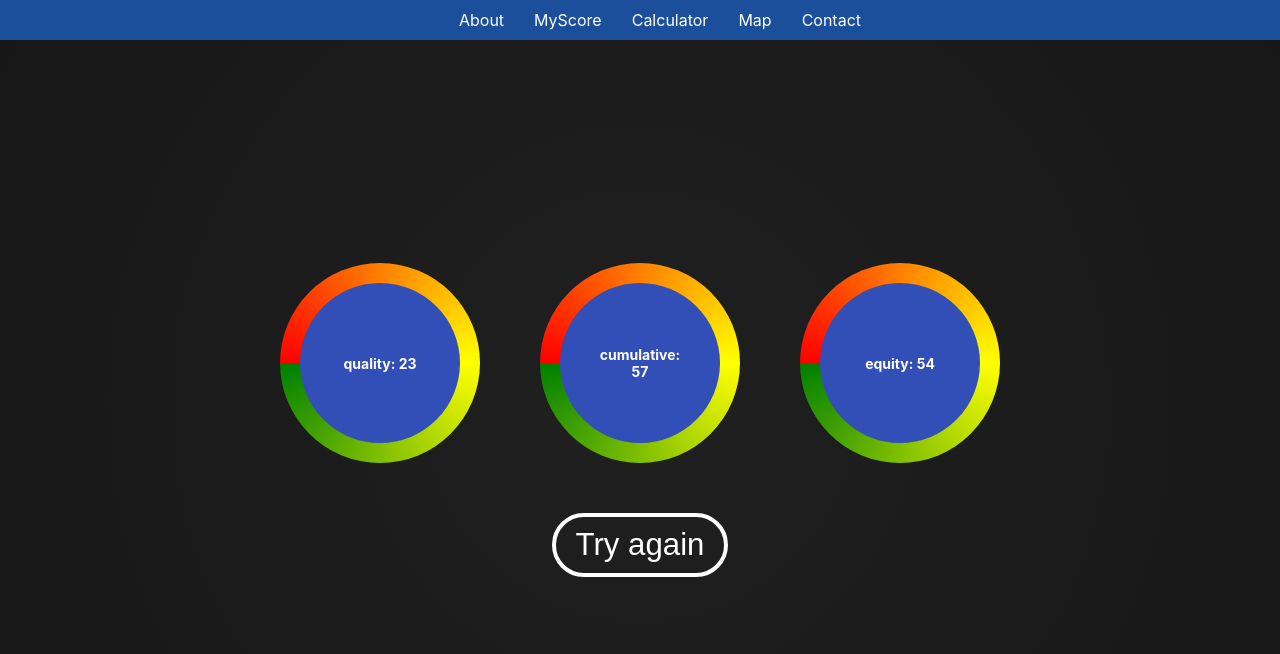
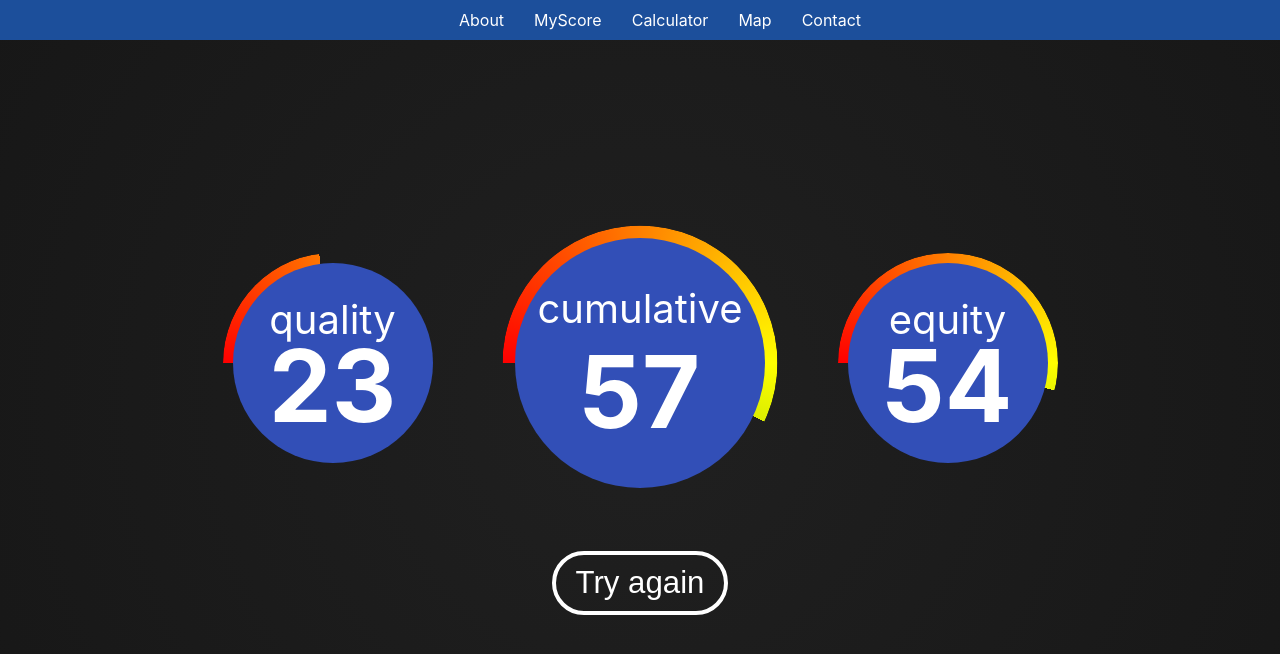
Before and after one commit to jacknelsongardner/Transit-Equity-Tool, a React (Create React App) app in the folder quality-equitable-access-frontend/: page / in a window 1280 px wide. Both pictures are taken after a click on the button "Find your Score". Shown: the top 654 px of the page. Built offline with nearby package versions, Linux system fonts and the light colour scheme; no server answers.

Commit message:
Modified ScoreDisplay
Modified ScoreDisplay to be easier on the eyes and show more emphasis on the value (32, 54, etc) than the label (quality, equity, etc)

```diff
--- a/quality-equitable-access-frontend/src/App.js
+++ b/quality-equitable-access-frontend/src/App.js
@@ -80,9 +80,9 @@ function App() {
           <div>
 
             <div style={{ display: 'flex', justifyContent: 'space-between', alignItems: 'center', paddingTop: '20px' }}>
-              <ScoreDisplay targetPercentage={qualityValue} text={`quality: ${qualityValue}`} />
-              <ScoreDisplay targetPercentage={cumulativeValue} text={`cumulative: ${cumulativeValue}`}/>
-              <ScoreDisplay targetPercentage={equityValue} text={`equity: ${equityValue}`} />
+              <ScoreDisplay targetPercentage={qualityValue} diameter={200} text={`quality`} number={qualityValue} />
+              <ScoreDisplay targetPercentage={cumulativeValue} diameter={250} text={`cumulative`} number={cumulativeValue}/>
+              <ScoreDisplay targetPercentage={equityValue} diameter={200} text={`equity`} number={equityValue} />
             </div>
             <div style={{paddingTop:'20px'}}>
               <button onClick={handleAddressClick}>Try again</button>
--- a/quality-equitable-access-frontend/src/ScoreDisplay.js
+++ b/quality-equitable-access-frontend/src/ScoreDisplay.js
@@ -1,22 +1,67 @@
 import React, { useState, useEffect } from 'react';
-import './ScoreDisplay.css'; // Assuming your CSS is in Circle.css
 
-const outerWidth = .1;
+const outerWidth = 0.1;
 
-const ScoreDisplay = ({ targetPercentage, text, diameter }) => {
+const ScoreDisplay = ({ targetPercentage, text, number, diameter }) => {
   const [percentage, setPercentage] = useState(0);
 
+  const outerDiameter = diameter + (outerWidth * diameter);
 
   const outerStyle = {
-    width: diameter,
-    height: diameter,
-    '--percentage': percentage
+    position: 'absolute',
+    top: '50%',
+    left: '50%',
+    width: `${diameter}px`,
+    height: `${diameter}px`,
+    borderRadius: '50%',
+    backgroundColor: 'rgb(50, 79, 183)',
+    transform: 'translate(-50%, -50%)', // Centers the outer circle within the container
   };
 
   const innerStyle = {
-    width: diameter + (outerWidth*diameter),
-    height: diameter + (outerWidth*diameter)
-  }
+    position: 'absolute',
+    top: '50%',
+    left: '50%',
+    width: `${outerDiameter}px`,
+    height: `${outerDiameter}px`,
+    borderRadius: '50%',
+    background: 'conic-gradient(red 0%, yellow 50%, green 100%)',
+    mask: `conic-gradient(#000 ${percentage}%, transparent 0 100%)`,
+    WebkitMask: `conic-gradient(#000 ${percentage}%, transparent 0 100%)`,
+    transform: 'translate(-50%, -50%) rotate(-90deg)', // Centers the inner circle and rotates
+    transformOrigin: 'center',
+    transition: 'mask 0.5s ease, -webkit-mask 0.5s ease',
+  };
+
+  const containerStyle = {
+    position: 'relative',
+    width: `${outerDiameter}px`,
+    height: `${outerDiameter}px`,
+    marginLeft: '30px',
+    marginRight: '30px',
+    marginBottom: '30px',
+  };
+
+  const textStyle = {
+    position: 'absolute',
+    top: '30%',
+    left: '50%',
+    transform: 'translate(-50%, -50%)',
+
+    color: '#ffffff',
+    fontSize: '40px',
+  };
+
+  const numberStyle = {
+    position: 'absolute',
+    top: '60%',
+    left: '50%',
+    transform: 'translate(-50%, -50%)',
+
+    color: '#ffffff',
+    fontWeight: 'bold',
+    fontSize: '100px',
+  };
 
   useEffect(() => {
     const animation = requestAnimationFrame(() => {
@@ -27,13 +72,12 @@ const ScoreDisplay = ({ targetPercentage, text, diameter }) => {
   }, [targetPercentage]);
 
   return (
-    <div className="circle-container">
-      <div
-        className="circle"
-        style={ innerStyle }
-      ></div>
-      <div className="middle-circle" style={outerStyle}></div>
-      <div className="circle-text">{`${text}`}</div>
+    <div style={containerStyle}>
+
+      <div style={innerStyle}></div>
+      <div style={outerStyle}></div>
+      <div style={textStyle}>{`${text}`}</div>
+      <div style={numberStyle}>{`${number}`}</div>
     </div>
   );
 };
```
